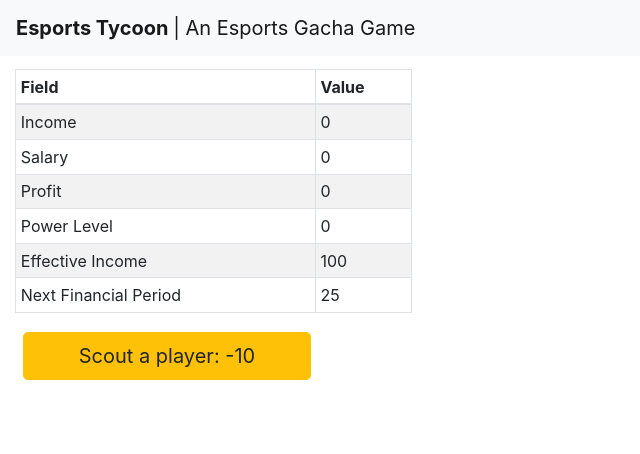
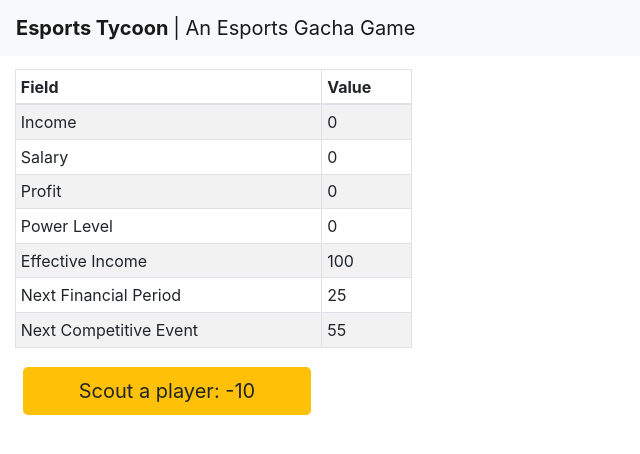
Before and after one commit to atchan24/gacha2020, a React (Create React App) app: page / in a window 1280 px wide. Shown: the top 454 px of the page, without its empty margins (0-640 px from the left). Built offline with nearby package versions, Linux system fonts and the light colour scheme.

Commit message:
added tourne field

```diff
--- a/src/App.js
+++ b/src/App.js
@@ -91,6 +91,10 @@ class App extends React.Component {
                     <tr>
                       <td> Next Financial Period </td>
                       <td> {this.state.secondsTilUpdate} </td>
+                    </tr>
+                    <tr>
+                      <td> Next Competitive Event </td>
+                      <td> {this.state.secondsTilTourney} </td>
                     </tr>
                   </tbody>
                 </Table>
```
